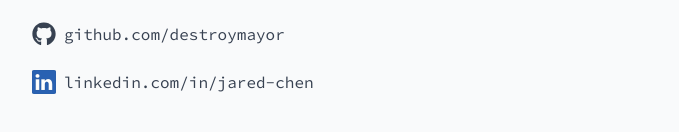
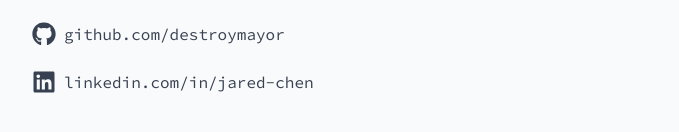
Before and after one commit to destroymayor/jared, a Next.js app: page / in a window 1280 px wide. Shown: the part 330-462 px from the top of the page, without its empty margins (272-951 px from the left). Built offline with nearby package versions, Linux system fonts and the light colour scheme.

Commit message:
chore: Update style

```diff
--- a/src/components/Common/Icons.js
+++ b/src/components/Common/Icons.js
@@ -16,17 +16,11 @@ export const GithubIcon = (props) => (
 );
 
 export const LinkedinIcon = (props) => (
-  <svg {...props} stroke="currentColor" fill="currentColor" viewBox="0 0 256 256">
-    <g fill="none">
-      <path
-        d="M0 18.338C0 8.216 8.474 0 18.92 0h218.16C247.53 0 256 8.216 256 18.338v219.327C256 247.79 247.53 256 237.08 256H18.92C8.475 256 0 247.791 0 237.668V18.335z"
-        fill="#2961b2"
-      />
-      <path
-        d="M77.796 214.238V98.986H39.488v115.252H77.8zM58.65 83.253c13.356 0 21.671-8.85 21.671-19.91-.25-11.312-8.315-19.915-21.417-19.915-13.111 0-21.674 8.603-21.674 19.914 0 11.06 8.312 19.91 21.169 19.91h.248zM99 214.238h38.305v-64.355c0-3.44.25-6.889 1.262-9.346 2.768-6.885 9.071-14.012 19.656-14.012 13.858 0 19.405 10.568 19.405 26.063v61.65h38.304v-66.082c0-35.399-18.896-51.872-44.099-51.872-20.663 0-29.738 11.549-34.78 19.415h.255V98.99H99.002c.5 10.812-.003 115.252-.003 115.252z"
-        fill="#ffffff"
-      />
-    </g>
+  <svg {...props} role="img" viewBox="0 0 448 512">
+    <path
+      fill="currentColor"
+      d="M416 32H31.9C14.3 32 0 46.5 0 64.3v383.4C0 465.5 14.3 480 31.9 480H416c17.6 0 32-14.5 32-32.3V64.3c0-17.8-14.4-32.3-32-32.3zM135.4 416H69V202.2h66.5V416zm-33.2-243c-21.3 0-38.5-17.3-38.5-38.5S80.9 96 102.2 96c21.2 0 38.5 17.3 38.5 38.5c0 21.3-17.2 38.5-38.5 38.5zm282.1 243h-66.4V312c0-24.8-.5-56.7-34.5-56.7c-34.6 0-39.9 27-39.9 54.9V416h-66.4V202.2h63.7v29.2h.9c8.9-16.8 30.6-34.5 62.9-34.5c67.2 0 79.7 44.3 79.7 101.9V416z"
+    />
   </svg>
 );
 
```
